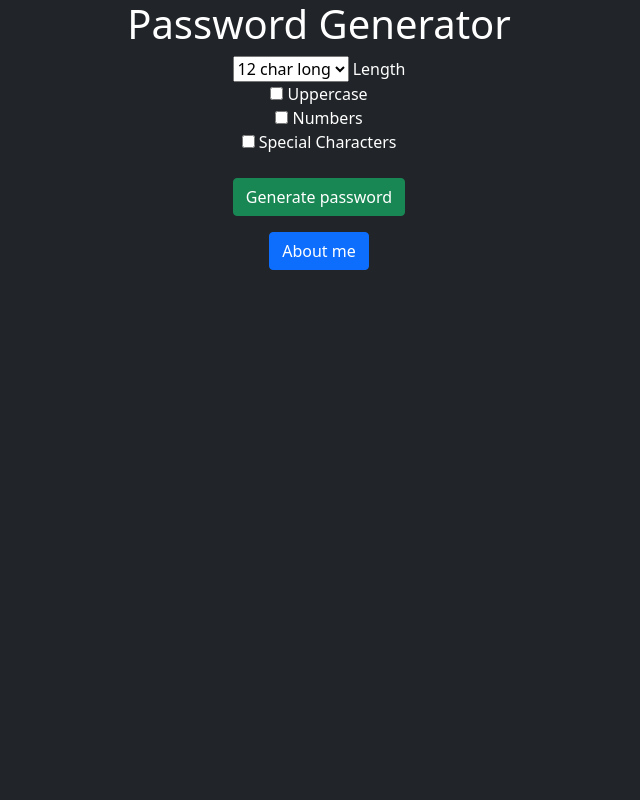
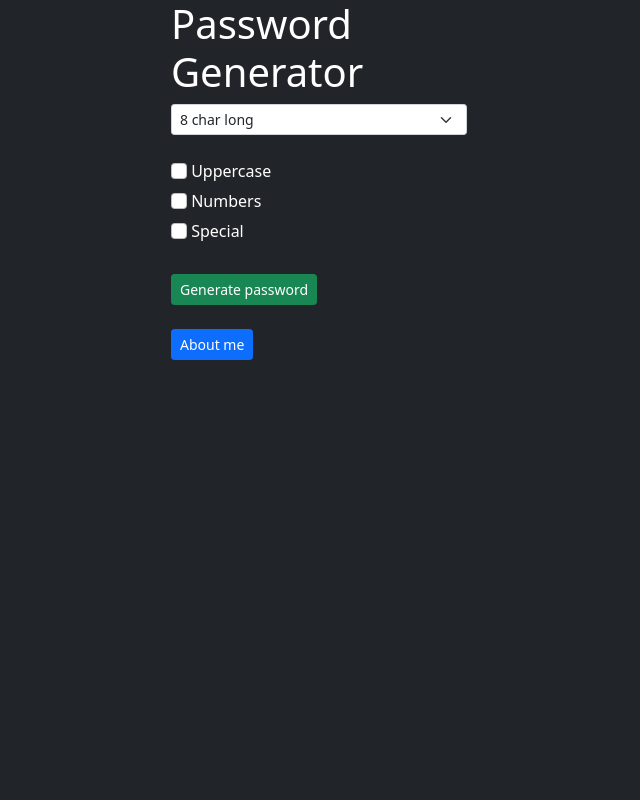
Before and after one commit to MrNavasardyan/django, a Django app: page / in a window 1280 px wide. Shown: the whole page, without its empty margins (321-961 px from the left). Run offline with Django 4.2, Linux system fonts and the light colour scheme.

Commit message:
modified:   pwd_gen_project/generator/templates/generator/about.html 	modified:   pwd_gen_project/generator/templates/generator/home.html 	modified:   pwd_gen_project/generator/templates/generator/password.html

```diff
--- a/pwd_gen_project/generator/templates/generator/about.html
+++ b/pwd_gen_project/generator/templates/generator/about.html
@@ -2,5 +2,5 @@
 <div class="container-fluid text-center bg bg-dark text-white vh-100">
     <h1>About</h1>
     <p>My name is Grachik Navasardyan and this is my test Django web-site</p>
-    <a href="{% url 'home' %}" class="btn btn-primary">Back</a>
+    <a href="{% url 'home' %}" class="btn btn-primary btn-sm">Back</a>
 </div>
--- a/pwd_gen_project/generator/templates/generator/home.html
+++ b/pwd_gen_project/generator/templates/generator/home.html
@@ -1,31 +1,52 @@
 <link href="https://cdn.jsdelivr.net/npm/bootstrap@5.1.3/dist/css/bootstrap.min.css" rel="stylesheet" integrity="sha384-1BmE4kWBq78iYhFldvKuhfTAU6auU8tT94WrHftjDbrCEXSU1oBoqyl2QvZ6jIW3" crossorigin="anonymous">
 
-<div class="container-fluid text-center bg bg-dark text-white vh-100">
-
+<div class="container-fluid bg bg-dark text-white vh-100">
+    <div class="row justify-content-md-center">
+        <div class="col-3">
             <h1>Password Generator</h1>
-
             <form action="{% url 'password' %}">
-        <select name="length">
+                <select name="length" class="form-select form-select-sm">
             <option value="6">6 char long</option>
             <option value="7">7 char long</option>
-        <option value="8">8 char long</option>
+            <option value="8" selected="selected">8 char long</option>
             <option value="9">9 char long</option>
             <option value="10">10 char long</option>
             <option value="11">11 char long</option>
-        <option value="12" selected="selected">12 char long</option>
+            <option value="12" >12 char long</option>
             <option value="13">13 char long</option>
             <option value="14">14 char long</option>
-            </select> Length
+            </select>
                 <br>
-        <input type="checkbox" name="uppercase"> Uppercase
+                <input class="form-check-input" type="checkbox" name="uppercase" id="flexCheckDefault">
+                <label class="form-check-label" for="flexCheckDefault">
+                    <h6>Uppercase</h6>
+                </label>
                 <br>
-        <input type="checkbox" name="numbers"> Numbers
+                <input class="form-check-input" type="checkbox" name="numbers" id="flexCheckDefault">
+                <label class="form-check-label" for="flexCheckDefault">
+                    <h6>Numbers</h6>
+                </label>
                 <br>
-        <input type="checkbox" name="special"> Special Characters
+                <input class="form-check-input" type="checkbox" name="special" id="flexCheckDefault">
+                <label class="form-check-label" for="flexCheckDefault">
+                    <h6>Special</h6>
+                </label>
                 <br>
                 <br>
-        <input type="submit" value="Generate password" class="btn btn-success">
+                <input type="submit" value="Generate password" class="btn btn-success btn-sm">
                 <br>
+                <br>
+                <a href="{% url 'about' %}" class="btn btn-primary btn-sm">About me</a>
             </form>
-    <a href="{% url 'about' %}" class="btn btn-primary">About me</a>
+            <!-- <div class="row justify-content-md-left">
+                <div class="col-3">
+                    <input type="submit" value="Generate password" class="btn btn-success btn-sm">
+                    <br>
+                    <br>
+                    <a href="{% url 'about' %}" class="btn btn-primary btn-sm">About me</a>
                 </div>
+            </div> -->
+        </div>
+    </div>
+
+</div>
--- a/pwd_gen_project/generator/templates/generator/password.html
+++ b/pwd_gen_project/generator/templates/generator/password.html
@@ -2,5 +2,5 @@
 <div class="container-fluid text-center bg bg-dark text-white vh-100">
     <h1>Your password is:</h1>
     <h2 class="alert alert-primary">{{ password }}</h2>
-    <a href="{% url 'home' %}" class="btn btn-success">Back</a>
+    <a href="{% url 'home' %}" class="btn btn-success btn-sm">Back</a>
 </div>
```
Lines whose indentation alone changed are shown as unchanged.
